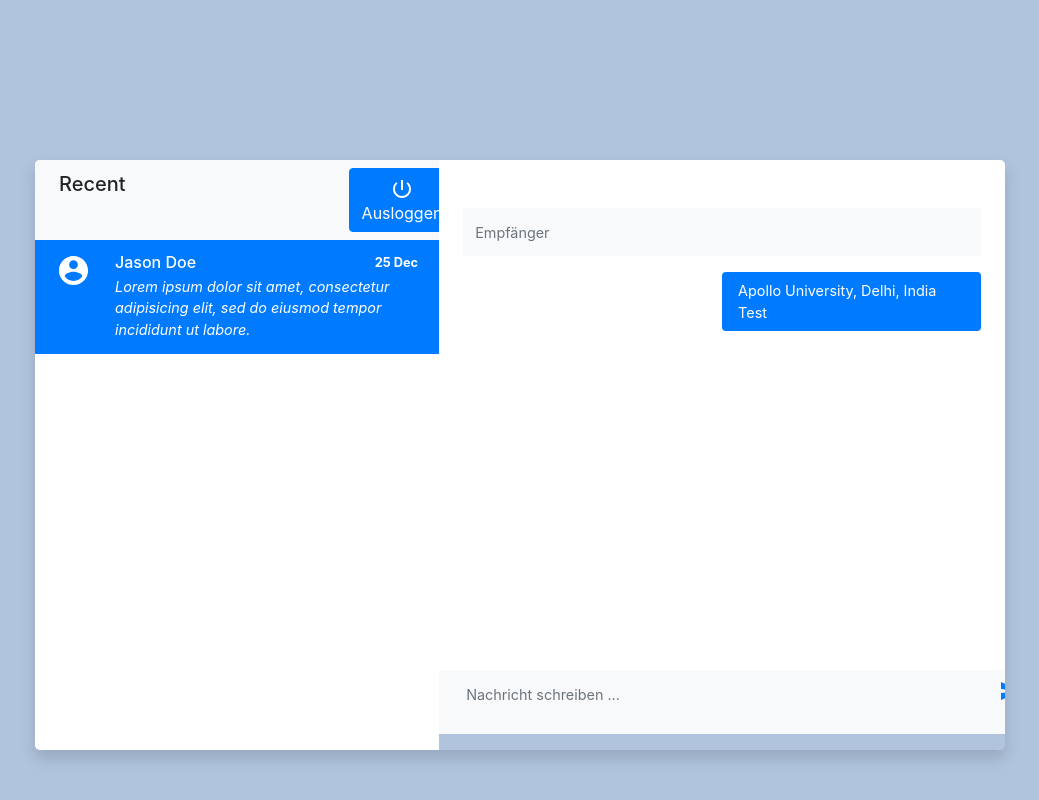
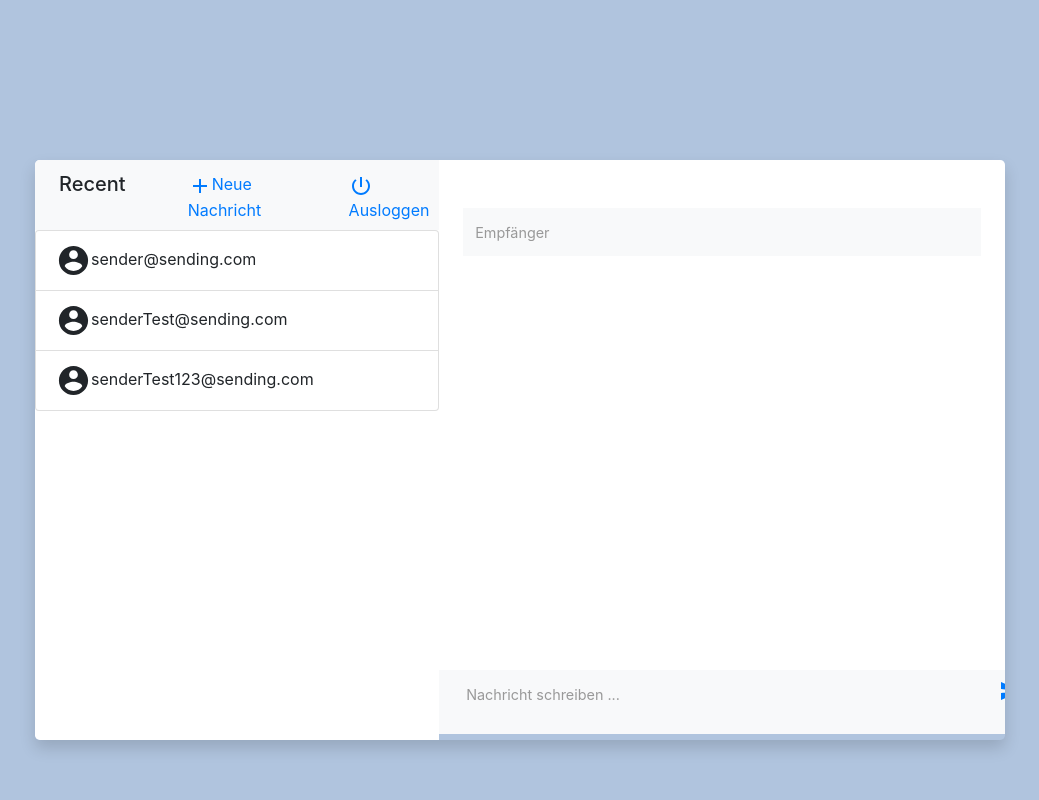
Before and after one commit to tglaes/CloudNative, a React (Create React App) app in the folder ui/: page /message in a window 1280 px wide. Shown: the top 800 px of the page, without its empty margins (120-1159 px from the left). Built offline with nearby package versions, Linux system fonts and the light colour scheme.

Commit message:
Message Übersicht aktualisiert, Schnittstelle zu Gateway noch nicht angepasst

```diff
--- a/ui/src/message.css
+++ b/ui/src/message.css
@@ -36,5 +36,5 @@ body {
 
 input::placeholder {
     font-size: 0.9rem;
-    color: #999;
+    color: #999 !important;
 }
--- a/ui/src/message.js
+++ b/ui/src/message.js
@@ -4,20 +4,58 @@ import {Formik} from "formik";
 import SendIcon from '@material-ui/icons/Send';
 import AccountCircleIcon from '@material-ui/icons/AccountCircle';
 import PowerSettingsNewIcon from '@material-ui/icons/PowerSettingsNew';
+import AddIcon from '@material-ui/icons/Add';
 import {sendMessage} from "./requests";
-import {Button, Form} from "react-bootstrap";
+import {Button, Form, ListGroup} from "react-bootstrap";
+import {Link} from "react-router-dom";
 
-class Message extends React.Component{
+class Message extends React.Component {
     constructor(props) {
         super(props);
         this.state = {
             //token: this.props.location.state.token,
+            messages: [{
+                body: "Hello Cloud Native",
+                resE: "hallo@test.de",
+                sendE: "sender@sending.com"
+            },
+                {
+                    body: "Hello from the other side",
+                    resE: "hallo@test.de",
+                    sendE: "senderTest@sending.com"
+                },
+                {
+                    body: "Hello 3456",
+                    resE: "hallo@test.de",
+                    sendE: "senderTest123@sending.com"
+                }],
+            showMessage: false,
+            currentBody: '',
+            showNewTemplate: false,
         }
     }
 
-    logout(){
+    componentDidMount() {
+    }
+
+    showMessageItem(item) {
+        console.log(item);
+        this.setState({
+            showNewTemplate: false,
+            showMessage: true,
+            body: item.body
+        })
+    }
+
+    logout() {
         window.location = "/"
         //this.props.location.push('/')
+    }
+
+    addEmptyTemplate = () => {
+        this.setState({
+            showNewTemplate: true,
+        })
     }
 
     render() {
@@ -51,42 +89,56 @@ class Message extends React.Component{
                           values,
                       }) => (
                         <Form noValidate onSubmit={handleSubmit}>
-                        <div className="message-box-size" style={{marginTop: "160px", marginLeft: "170px", marginRight: "170px"}}>
+                            <div className="message-box-size"
+                                 style={{marginTop: "160px", marginLeft: "170px", marginRight: "170px"}}>
                                 <div className="row rounded-lg overflow-hidden shadow">
                                     <div className="col-5 px-0">
                                         <div className="bg-white">
                                             <div className="bg-gray px-4 py-2 bg-light">
                                                 <div className="row">
-                                                     <div className="col-9">
+                                                    <div className="col-4">
                                                         <p className="h5 mb-0 py-1">Recent</p>
                                                     </div>
-                                                     <div className="col-3">
-                                                         <Button onClick={this.logout}><PowerSettingsNewIcon/> Ausloggen</Button>
+                                                    <div className="col-5 mt-1" onClick={this.addEmptyTemplate}>
+                                                        <Link><AddIcon/>Neue Nachricht</Link></div>
+                                                    <div className="col-3 mt-1"><Link
+                                                        onClick={this.logout}><PowerSettingsNewIcon/> Ausloggen</Link>
+
                                                     </div>
                                                 </div>
                                             </div>
 
                                             <div className="messages-box">
                                                 <div className="list-group rounded-0">
-                                                                    <a className="list-group-item list-group-item-action active text-white rounded-0">
-                                                                             <div className="media"><AccountCircleIcon fontSize="large"/>
-                                                                           <div className="media-body ml-4">
-                                                                                   <div className="d-flex align-items-center justify-content-between mb-1">
-                                                                                    <h6 className="mb-0">Jason Doe</h6><small
-                                                                                          className="small font-weight-bold">25
-                                                                                          Dec</small>
-                                                                                     </div>
-                                                                                     <p className="font-italic mb-0 text-small">Lorem ipsum dolor sit amet,
-                                                                                          consectetur adipisicing elit, sed do eiusmod tempor incididunt ut
-                                                                                        labore.</p>
-                                                                                </div>
-                                                                           </div>
-                                                                        </a>
+                                                    <ListGroup>
+                                                        {this.state.messages.map(item =>
+                                                            <ListGroup.Item onClick={(e =>
+                                                                this.showMessageItem(item))
+                                                            }> <AccountCircleIcon fontSize="large"/>{item.sendE}
+                                                            </ListGroup.Item>
+                                                        )}
+                                                    </ListGroup>
+
+                                                    {/*<a className="list-group-item list-group-item-action active text-white rounded-0">*/}
+                                                    {/*         <div className="media"><AccountCircleIcon fontSize="large"/>*/}
+                                                    {/*       <div className="media-body ml-4">*/}
+                                                    {/*               <div className="d-flex align-items-center justify-content-between mb-1">*/}
+                                                    {/*                <h6 className="mb-0">Jason Doe</h6><small*/}
+                                                    {/*                      className="small font-weight-bold">25*/}
+                                                    {/*                      Dec</small>*/}
+                                                    {/*                 </div>*/}
+                                                    {/*                 <p className="font-italic mb-0 text-small">Lorem ipsum dolor sit amet,*/}
+                                                    {/*                      consectetur adipisicing elit, sed do eiusmod tempor incididunt ut*/}
+                                                    {/*                    labore.</p>*/}
+                                                    {/*            </div>*/}
+                                                    {/*       </div>*/}
+                                                    {/*    </a>*/}
                                                 </div>
                                             </div>
                                         </div>
                                     </div>
 
+                                    {this.state.showNewTemplate ?
                                         <div className="col-7 px-0">
                                         <div className="px-4 py-5 chat-box bg-white">
 
@@ -101,19 +153,26 @@ class Message extends React.Component{
 
                                             </Form.Group>
 
-                                                     <div className="media w-50 ml-auto mb-3">
+                                            {/*{this.state.showMessage ?*/}
+                                            {/*    <div className="media w-50 ml-auto mb-3">*/}
 
-                                                         <div className="media-body">
-                                                            <div className="bg-primary rounded py-2 px-3 mb-2">
-                                                               <p className="text-small mb-0 text-white">Apollo University, Delhi, India
-                                                                    Test</p>
-                                                            </div>
-                                                         </div>
-                                                  </div>
+                                            {/*        <div className="media-body">*/}
+                                            {/*            <div className="bg-primary rounded py-2 px-3 mb-2">*/}
+                                            {/*                <p className="text-small mb-0 text-white">Apollo*/}
+                                            {/*                    University, Delhi, India*/}
+                                            {/*                    Test</p>*/}
+                                            {/*                <p className="text-small mb-0 text-white">{this.state.body}</p>*/}
+                                            {/*            </div>*/}
+                                            {/*        </div>*/}
+                                            {/*    </div> : <div></div>}*/}
 
                                         </div>
 
-                                        <div className="row" style={{backgroundColor: "#f8f9fa", marginLeft: "0px", marginBottom: "-16px"}}>
+                                        <div className="row" style={{
+                                            backgroundColor: "#f8f9fa",
+                                            marginLeft: "0px",
+                                            marginBottom: "-16px"
+                                        }}>
                                             <div className="col-11">
                                                 <Form.Group controlId="message">
                                                     <Form.Control
@@ -129,15 +188,71 @@ class Message extends React.Component{
                                             <div className="col-1 ">
                                                 <Form.Group controlId="email">
                                                     <div className="input-group-append">
-                                                                 <button id="button-addon2" type="submit" className="btn btn-link"><SendIcon/></button>
+                                                        <button id="button-addon2" type="submit"
+                                                                className="btn btn-link"><SendIcon/></button>
                                                     </div>
                                                 </Form.Group>
 
 
                                             </div>
                                         </div>
+                                    </div> : <div className="col-7 px-0">
+                                            <div className="px-4 py-5 chat-box bg-white">
+
+                                                <Form.Group controlId="recipientEmail">
+                                                    <Form.Control
+                                                        className="form-control rounded-0 border-0 py-4 bg-light"
+                                                        type="text"
+                                                        aria-describedby="button-addon2"
+                                                        placeholder="Empfänger"
+                                                        value={values.recipientEmail} onChange={handleChange}
+                                                    />
+
+                                                </Form.Group>
+
+                                                {this.state.showMessage ?
+                                                    <div className="media w-50 ml-auto mb-3">
+
+                                                        <div className="media-body">
+                                                            <div className="bg-primary rounded py-2 px-3 mb-2">
+                                                                <p className="text-small mb-0 text-white">Apollo
+                                                                    University, Delhi, India
+                                                                    Test</p>
+                                                                <p className="text-small mb-0 text-white">{this.state.body}</p>
+                                                            </div>
+                                                        </div>
+                                                    </div> : <div></div>}
+
+                                            </div>
+
+                                            <div className="row" style={{
+                                                backgroundColor: "#f8f9fa",
+                                                marginLeft: "0px",
+                                                marginBottom: "-16px"
+                                            }}>
+                                                <div className="col-11">
+                                                    <Form.Group controlId="message">
+                                                        <Form.Control
+                                                            className="form-control rounded-0 border-0 py-4 bg-light"
+                                                            type="text"
+                                                            aria-describedby="button-addon2"
+                                                            placeholder="Nachricht schreiben ..."
+                                                            value={values.message} onChange={handleChange}
+                                                        />
+
+                                                    </Form.Group>
+                                                </div>
+                                                <div className="col-1 ">
+                                                    <Form.Group controlId="email">
+                                                        <div className="input-group-append">
+                                                            <button id="button-addon2" type="submit"
+                                                                    className="btn btn-link"><SendIcon/></button>
+                                                        </div>
+                                                    </Form.Group>
 
 
+                                                </div>
+                                            </div>
 
 
                                             {/*<form action="#" className="bg-light">*/}
@@ -149,7 +264,8 @@ class Message extends React.Component{
                                             {/*      </div>*/}
                                             {/*    </div>*/}
                                             {/*</form>*/}
-                                        </div>
+                                        </div>}
+
                                 </div>
                             </div>
 
--- a/ui/src/register.js
+++ b/ui/src/register.js
@@ -46,7 +46,7 @@ class Register extends React.Component{
                     };
                     fetch('http://localhost:8300/gateway/registration', requestOptions)
                         .then(response => {
-                                console.log(response.data);
+                                console.log(response.headers());
                             }).catch((error) => {
                                 console.log(error);
                             });
```
Lines whose indentation alone changed are shown as unchanged.
